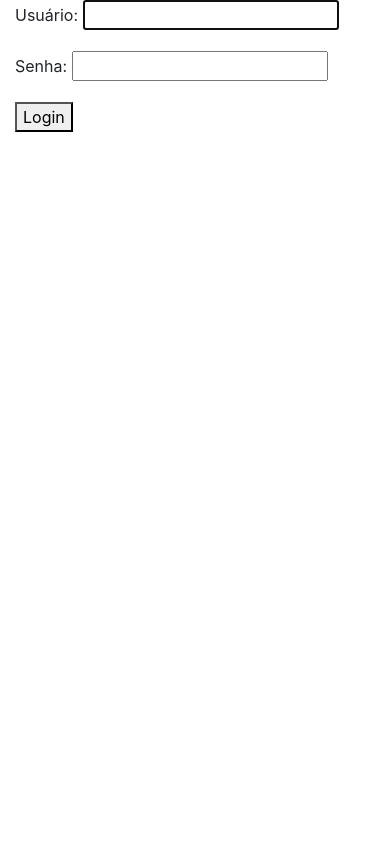
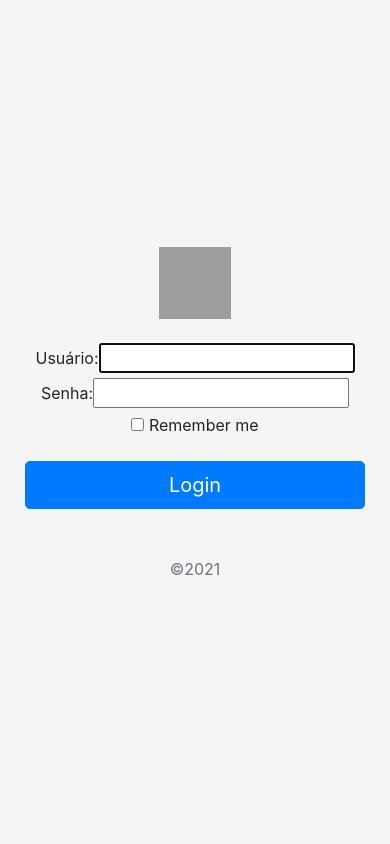
Before and after one commit to luanaAlm/cadastro-django, a Django app: page /accounts/login/ in a window 390 px wide. Run offline with Django 3.2, Linux system fonts and the light colour scheme; parts of the project's set-up code (start-up, migrations or seed data) failed here and were passed over; some libraries are stand-ins or nearby versions; grey boxes are pictures that could not be loaded.

Commit message:
estilização com css e bootstrap

```diff
--- a/apps/alunos/templates/criar_alunos.html
+++ b/apps/alunos/templates/criar_alunos.html
@@ -1,11 +1,12 @@
 {% extends 'base.html' %}
+{% load bootstrap %}
 
 {% block main %}
 {% csrf_token %}
     <h1>Novo aluno</h1>
     <form action="{% url 'novo_aluno' %}" method="POST">
         {% csrf_token %}
-        {{form.as_p }}
+        {{form|bootstrap }}
         <button type="submit">Salvar</button>
     </form>
 {% endblock %}
--- a/apps/alunos/templates/delete_alunos.html
+++ b/apps/alunos/templates/delete_alunos.html
@@ -5,6 +5,6 @@
 
 <form action="{% url 'delete_aluno' aluno.ID_Aluno %}" method="POST">
     {% csrf_token %}
-    <button type="submit">Deletar</button>
+    <button class="btn btn-danger" type="submit">Deletar</button>
 </form>
 {% endblock %}
--- a/apps/alunos/templates/listar_alunos.html
+++ b/apps/alunos/templates/listar_alunos.html
@@ -1,5 +1,4 @@
 {% extends 'base.html' %}
-
 {% block main %}
     {% csrf_token %}
     <h1>Lista de alunos</h1>
@@ -7,8 +6,8 @@
     {% for aluno in alunos %}
         <li> {{ aluno.nome }}</li>
         <li> {{ aluno.turma }}</li>
-        <a href="{% url 'update_aluno' aluno.ID_Aluno %}">Editar</a>
-        <a href="{% url 'delete_aluno' aluno.ID_Aluno %}">Excluir</a>
+        <a type="button" class="btn btn-primary" href="{% url 'update_aluno' aluno.ID_Aluno %}">Editar</a>
+        <a type="button" class="btn btn-danger" href="{% url 'delete_aluno' aluno.ID_Aluno %}">Excluir</a>
         <hr>
     {% endfor %}
     </ul>
--- a/apps/alunos/templates/update_alunos.html
+++ b/apps/alunos/templates/update_alunos.html
@@ -1,11 +1,12 @@
 {% extends 'base.html' %}
+{% load bootstrap %}
 
 {% block main %}
 <h2>Updating Aluno: {{ aluno }}</h2>
 
 <form action="{% url 'update_aluno' aluno.ID_Aluno %}" method="POST">
     {% csrf_token %}
-    {{ form.as_p }}
-    <button type="submit">Salvar</button>
+    {{ form|bootstrap }}
+    <button class="btn btn-success" type="submit">Salvar</button>
 </form>
 {% endblock %}
--- a/apps/core/templates/core/index.html
+++ b/apps/core/templates/core/index.html
@@ -6,10 +6,9 @@
             One of three columns
         </div>
         <div class="col-sm">
-            Bem Vindo : {{ usuario.colaborador.nome }}
+
         </div>
         <div class="col-sm">
-            <a href="{% url 'logout' %}">Logout</a>
 
         </div>
     </div>
--- a/ebdcadastro/settings.py
+++ b/ebdcadastro/settings.py
@@ -15,6 +15,7 @@ INSTALLED_APPS = [
     'django.contrib.sessions',
     'django.contrib.messages',
     'django.contrib.staticfiles',
+    'bootstrapform',
     'apps.alunos',
     'apps.colaboradores',
     'apps.professores',
--- /dev/null
+++ b/static/css/style_login.css
@@ -0,0 +1,33 @@
+html, body {
+    height: 100%;
+}
+
+body{
+    display: flex;
+    -ms-flex-align: center;
+    align-items: center;
+    padding-top: 40px;
+    padding-bottom: 40px;
+    background-color: #f5f5f5;
+    margin: 0;
+}
+.bd-placeholder-img {
+    font-size: 1.125rem;
+    text-anchor: middle;
+    -webkit-user-select: none;
+    -moz-user-select: none;
+    -ms-user-select: none;
+    user-select: none;
+}
+.form-signin{
+    position: relative;
+    box-sizing: border-box;
+    height: auto;
+    padding: 10px;
+    font-size: 16px;
+}
+@media (min-width: 768px) {
+    .bd-placeholder-img-lg {
+      font-size: 3.5rem;
+    }
+}
--- /dev/null
+++ b/templates/base_login.html
@@ -0,0 +1,30 @@
+{% load static %}
+<!DOCTYPE html>
+<html lang="pt-br">
+
+<head>
+    <meta charset="UTF-8">
+    <meta http-equiv="X-UA-Compatible" content="IE=edge">
+    <meta name="viewport" content="width=device-width, initial-scale=1.0">
+    <link rel="stylesheet" href="{% static 'css/bootstrap.min.css' %}">
+    <link rel="stylesheet" href="{% static 'css/style_login.css' %}">
+
+    <title>{% block title %} {% endblock %}</title>
+
+</head>
+
+<body class="text-center">
+    <div class="container">
+        {% block login %} {% endblock %}
+    </div>
+
+    <!--jquery-->
+    <script src="{% static 'js/jquery-3.5.1.slim.min.js' %}"></script>
+    <!--JS-->
+    <script src="{% static 'js/bootstrap.bundle.min.js' %}"></script>
+    <script type="text/javascript" src="{% static 'js/main.js' %}"></script>
+
+
+</body>
+
+</html>
--- a/templates/registration/login.html
+++ b/templates/registration/login.html
@@ -1,9 +1,25 @@
-{% extends 'base.html' %}
+{% extends 'base_login.html' %}
+{% load bootstrap %}
 
-{% block main %}
-    <form method="POST">
-        {% csrf_token %}
-        {{ form.as_p }}
-        <button type="submit">Login</button>
-    </form>
+{% block login %}
+<form class="form-signin" method="POST">
+    <img class="mb-4" src="/docs/4.6/assets/brand/bootstrap-solid.svg" alt="" width="72" height="72">
+    <div class="row">
+        <div class="col-sm"></div>
+        <div class="col-sm">
+            {% csrf_token %}
+            {{ form|bootstrap }}
+            <div class="checkbox mb-3">
+                <label>
+                    <input type="checkbox" value="remember-me"> Remember me
+                </label>
+            </div>
+            <button class="btn btn-lg btn-primary btn-block" type="submit">Login</button>
+
+        </div>
+        <div class="col-sm"></div>
+
+    </div>
+    <p class="mt-5 mb-3 text-muted">&copy;2021</p>
+</form>
 {% endblock %}
```
Also changed, not shown: templates/base.html (+35 -0 lines).
